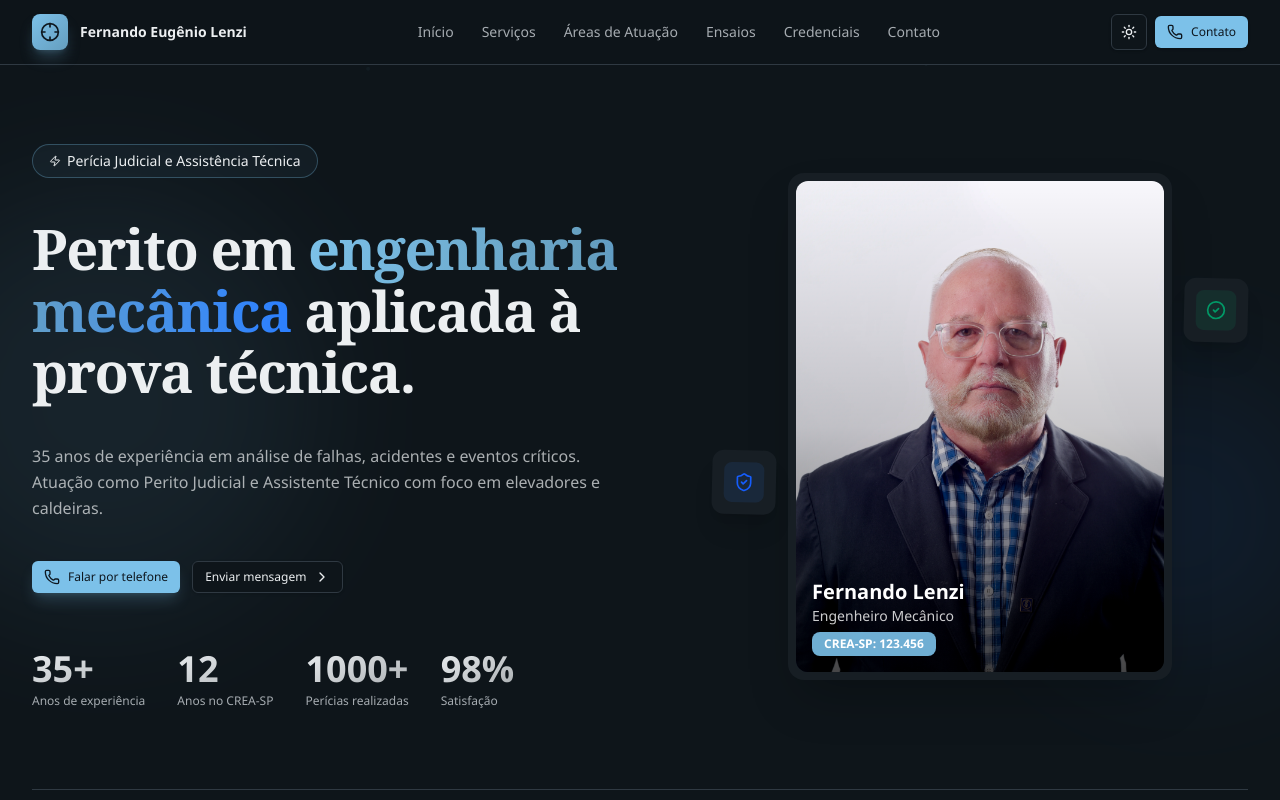
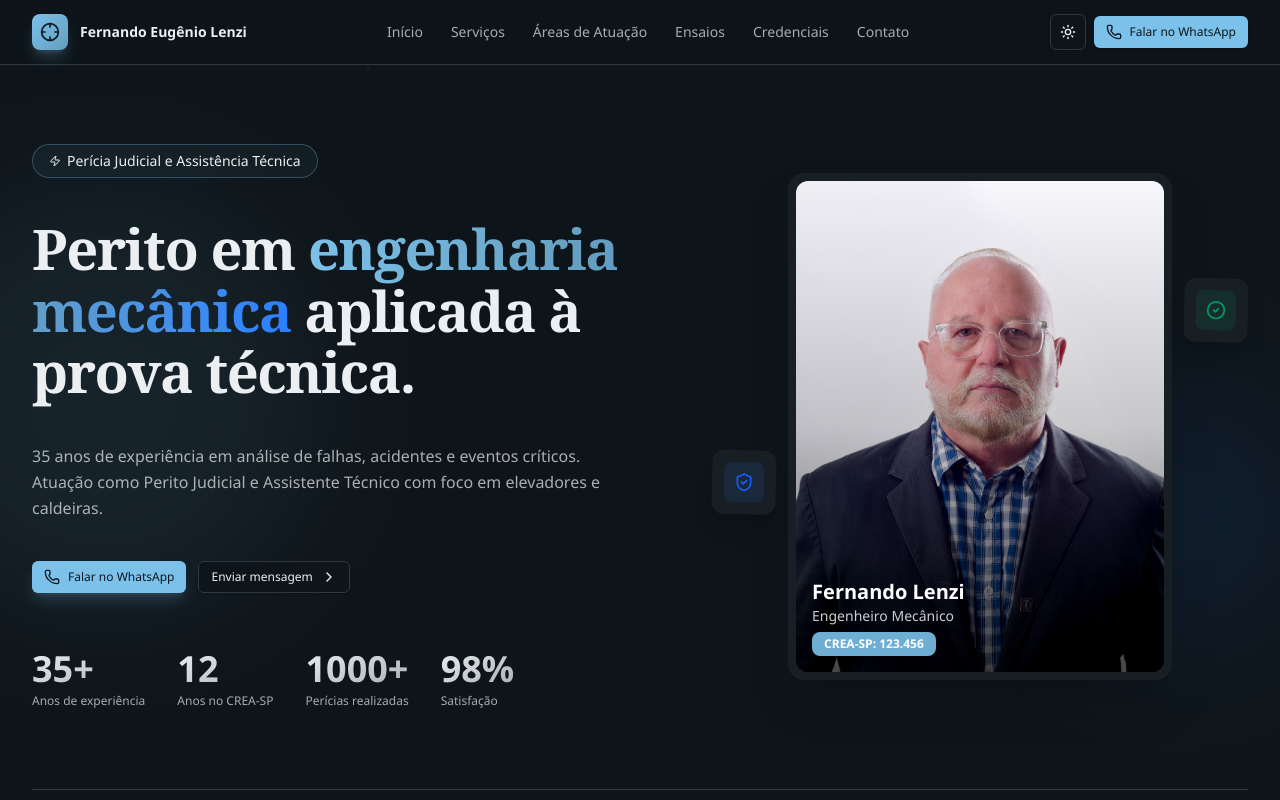
Before and after one commit to eng-lenzi/lp-eng-lenzi, a React (Vite) app: page / in a window 1280 px wide. Shown: the top 800 px of the page. Built offline with nearby package versions, Linux system fonts and the light colour scheme.

Commit message:
feat(lp): padroniza CTAs e fallback para WhatsApp
- migra CTAs principais para wa.me com mensagem pre-preenchida
- ajusta fallback do formulario quando EmailJS nao estiver configurado
- padroniza copy principal para 'Falar no WhatsApp'

```diff
--- a/src/lib/project-data.ts
+++ b/src/lib/project-data.ts
@@ -6,8 +6,8 @@ export const projectData = {
     "subtitle": "35 anos de experiência em perícias técnicas, elevadores e explosões de caldeiras."
   },
   "cta": {
-    "label": "Falar agora",
-    "href": "#contato"
+    "label": "Falar no WhatsApp",
+    "href": "https://wa.me/5519997110785?text=Ol%C3%A1%2C%20Eng.%20Fernando%20Lenzi.%20Vim%20pelo%20site%20e%20gostaria%20de%20falar%20sobre%20uma%20per%C3%ADcia%2Fassist%C3%AAncia%20t%C3%A9cnica."
   },
   "menu": {
     "singlePage": [
--- a/src/routes/-components/contact-form.tsx
+++ b/src/routes/-components/contact-form.tsx
@@ -65,7 +65,7 @@ export function ContactForm({
 
       if (!hasEmailJsConfig) {
         window.open(fallbackHref, "_blank", "noopener,noreferrer");
-        setSuccessMessage("Abrimos seu canal de contato principal.");
+        setSuccessMessage("Abrimos o WhatsApp para você continuar o atendimento.");
       }
     } catch (error) {
       if (error instanceof Error) {
--- a/src/routes/-components/contact.tsx
+++ b/src/routes/-components/contact.tsx
@@ -54,7 +54,9 @@ export function Contact() {
 								<div className="h-px bg-border/60" />
 
 								<a
-									href="tel:+5519997110785"
+									href="https://wa.me/5519997110785?text=Ol%C3%A1%2C%20Eng.%20Fernando%20Lenzi.%20Vim%20pelo%20site%20e%20gostaria%20de%20falar%20sobre%20uma%20per%C3%ADcia%2Fassist%C3%AAncia%20t%C3%A9cnica."
+									target="_blank"
+									rel="noopener noreferrer"
 									className="flex items-center gap-4 rounded-xl p-3 transition-colors hover:bg-muted sm:p-4"
 								>
 									<div className="flex h-11 w-11 items-center justify-center rounded-xl sm:h-12 sm:w-12 bg-primary/10">
--- a/src/routes/-components/footer.tsx
+++ b/src/routes/-components/footer.tsx
@@ -38,10 +38,12 @@ export function Footer() {
 						</Text>
 						<div className="flex flex-wrap gap-6">
 							<a
-								href="tel:+5519997110785"
+								href="https://wa.me/5519997110785?text=Ol%C3%A1%2C%20Eng.%20Fernando%20Lenzi.%20Vim%20pelo%20site%20e%20gostaria%20de%20falar%20sobre%20uma%20per%C3%ADcia%2Fassist%C3%AAncia%20t%C3%A9cnica."
+								target="_blank"
+								rel="noopener noreferrer"
 								className="text-sm font-medium text-primary hover:underline"
 							>
-								(19) 99711-0785
+								Falar no WhatsApp: (19) 99711-0785
 							</a>
 							<Text size="sm" tone="muted">
 								Amparo - SP
--- a/src/routes/-components/header.tsx
+++ b/src/routes/-components/header.tsx
@@ -64,7 +64,7 @@ function MobileMenu({
 						</nav>
 						<div className="border-t p-6">
 							<Button asChild className="w-full" size="lg">
-								<a href="tel:+5519997110785">Ligar agora</a>
+								<a href="https://wa.me/5519997110785?text=Ol%C3%A1%2C%20Eng.%20Fernando%20Lenzi.%20Vim%20pelo%20site%20e%20gostaria%20de%20falar%20sobre%20uma%20per%C3%ADcia%2Fassist%C3%AAncia%20t%C3%A9cnica." target="_blank" rel="noopener noreferrer">Falar no WhatsApp</a>
 							</Button>
 						</div>
 					</motion.div>
@@ -141,9 +141,9 @@ export function Header({ mobileMenuOpen, setMobileMenuOpen }: HeaderProps) {
 					<div className="flex items-center gap-2">
 						<ThemeToggle />
 						<Button asChild size="sm" className="hidden sm:flex">
-							<a href="tel:+5519997110785">
+							<a href="https://wa.me/5519997110785?text=Ol%C3%A1%2C%20Eng.%20Fernando%20Lenzi.%20Vim%20pelo%20site%20e%20gostaria%20de%20falar%20sobre%20uma%20per%C3%ADcia%2Fassist%C3%AAncia%20t%C3%A9cnica." target="_blank" rel="noopener noreferrer">
 								<Phone className="size-4" />
-								<span>Contato</span>
+								<span>Falar no WhatsApp</span>
 							</a>
 						</Button>
 						<Button
--- a/src/routes/-components/hero.tsx
+++ b/src/routes/-components/hero.tsx
@@ -90,9 +90,9 @@ export function Hero() {
 								size="sm"
 								className="gap-2 shadow-lg shadow-primary/20 sm:size-lg"
 							>
-								<a href="tel:+5519997110785">
+								<a href="https://wa.me/5519997110785?text=Ol%C3%A1%2C%20Eng.%20Fernando%20Lenzi.%20Vim%20pelo%20site%20e%20gostaria%20de%20falar%20sobre%20uma%20per%C3%ADcia%2Fassist%C3%AAncia%20t%C3%A9cnica." target="_blank" rel="noopener noreferrer">
 									<Phone className="size-4" />
-									Falar por telefone
+									Falar no WhatsApp
 								</a>
 							</Button>
 							<Button
```
